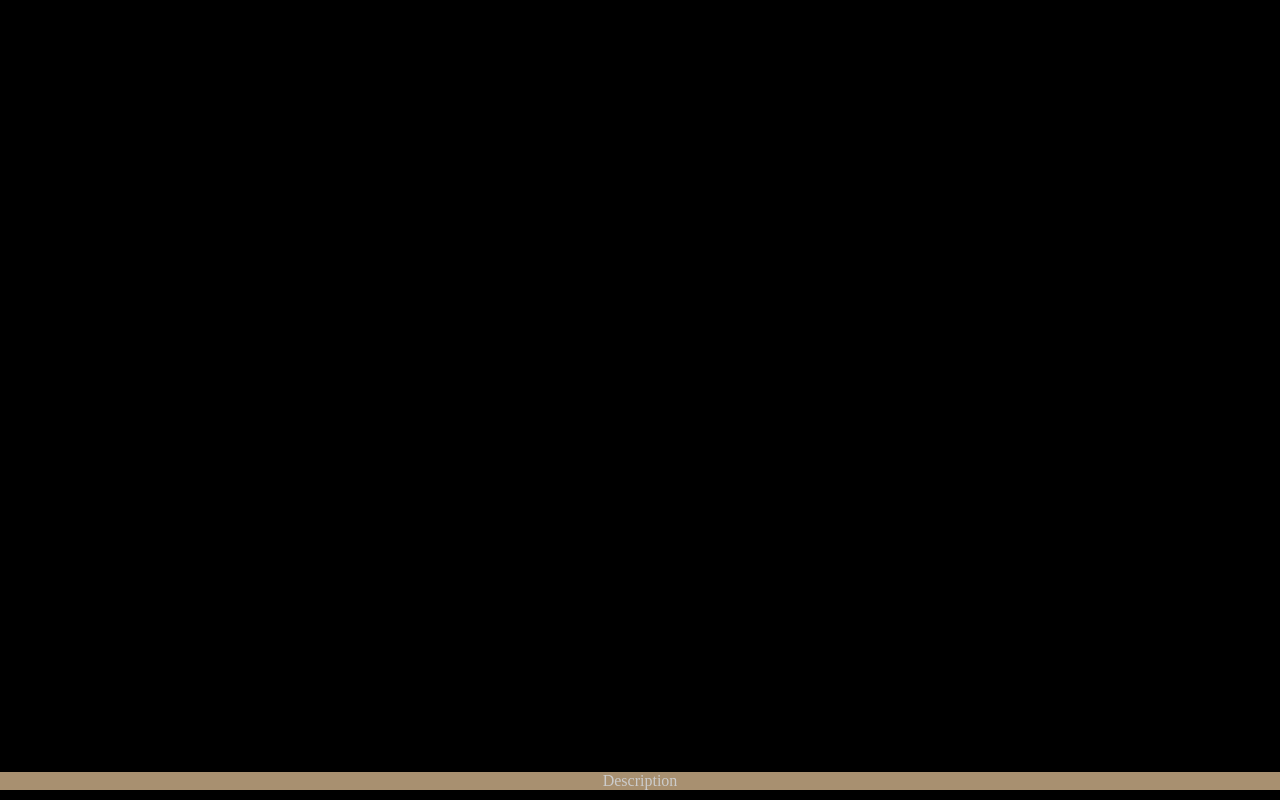
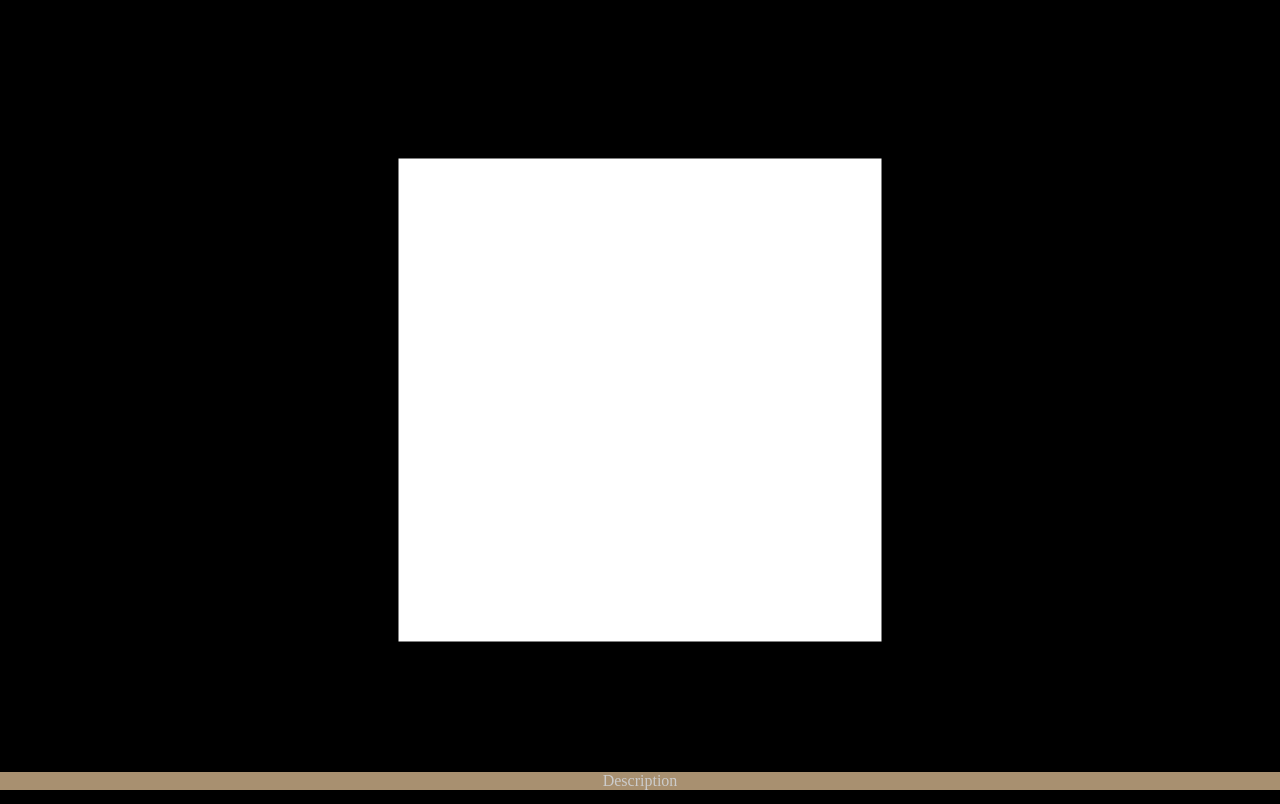
Before and after one commit to HashedDan/threePeat, a plain HTML site: page index.html in a window 1280 px wide. Drawn offline with Linux system fonts and the light colour scheme.

Commit message:
update shapes

```diff
--- a/css/index.css
+++ b/css/index.css
@@ -1,3 +1,7 @@
+body {
+	background: black;
+}
+
 #info {
 	position: absolute;
 	background-color: tan;
--- a/index.html
+++ b/index.html
@@ -12,33 +12,65 @@
 		<div id="info">Description</div>
 		<script src="js/three.js"></script>
 		<script>
-			var scene = new THREE.Scene();
-			var camera = new THREE.PerspectiveCamera( 75, window.innerWidth/window.innerHeight, 0.1, 1000 );
+			var scene, camera, renderer;
 
-			var renderer = new THREE.WebGLRenderer();
-			renderer.setSize( window.innerWidth, window.innerHeight );
-			document.body.appendChild( renderer.domElement );
+			init();
+			animate();
 
-			var material = new THREE.LineBasicMaterial({ color: 0x00ff00 });
+			function init() {
 
-			var geometry = new THREE.Geometry();
-			geometry.vertices.push(new THREE.Vector3(-10, 0, 0));
-			geometry.vertices.push(new THREE.Vector3(0, 10, 0));
-			geometry.vertices.push(new THREE.Vector3(10, 0, 0));
 
-			var line = new THREE.Line(geometry, material);
+				// Create the scene and set the scene size.
+				scene = new THREE.Scene();
+				var WIDTH = window.innerWidth;
+				var HEIGHT = window.innerHeight;
 
-			scene.add(line);
+				renderer = new THREE.WebGLRenderer({antialias:true});
+				renderer.setSize(WIDTH, HEIGHT);
+				document.body.appendChild(renderer.domElement);
 
-			camera.position.z = 5;
+				camera = new THREE.PerspectiveCamera(45, WIDTH / HEIGHT, 0.1, 20000);
+				camera.position.set(0,0,10);
+				camera.lookAt(scene.position);
+				scene.add(camera);
 
-			var animate = function () {
-				requestAnimationFrame( animate );
+				window.addEventListener('resize', function() {
+					var WIDTH = window.innerWidth;
+					var HEIGHT = window.innerHeight;
+					renderer.setSize(WIDTH, HEIGHT);
+					camera.aspect = WIDTH / HEIGHT;
+					camera.updateProjectionMatrix();
+				});
 
+				var light = new THREE.PointLight(0xffffff);
+				light.position.set(-100,200,100);
+				scene.add(light)
+
+				// controls = new THREE.OrbitControls(camera, renderer.domElement);
+
+				var squareGeometry = new THREE.Geometry();
+				squareGeometry.vertices.push(new THREE.Vector3(-1.0,  1.0, 0.0));
+				squareGeometry.vertices.push(new THREE.Vector3( 1.0,  1.0, 0.0));
+				squareGeometry.vertices.push(new THREE.Vector3( 1.0, -1.0, 0.0));
+				squareGeometry.vertices.push(new THREE.Vector3(-1.0, -1.0, 0.0));
+				squareGeometry.faces.push(new THREE.Face3(0, 1, 2));
+				squareGeometry.faces.push(new THREE.Face3(0, 2, 3));
+
+				var squareMaterial = new THREE.MeshBasicMaterial({
+					color:0xFFFFFF,
+					side:THREE.DoubleSide
+				});
+
+				var squareMesh = new THREE.Mesh(squareGeometry, squareMaterial);
+				squareMesh.position.set(0.0, 0.0, 6.0);
+				scene.add(squareMesh);
+			}
+
+			function animate() {
+				// requestAnimationFrame(animate);
 				renderer.render(scene, camera);
-			};
-
-			animate();
+				// controls.update();
+			}
 		</script>
 	</body>
 </html>
```
